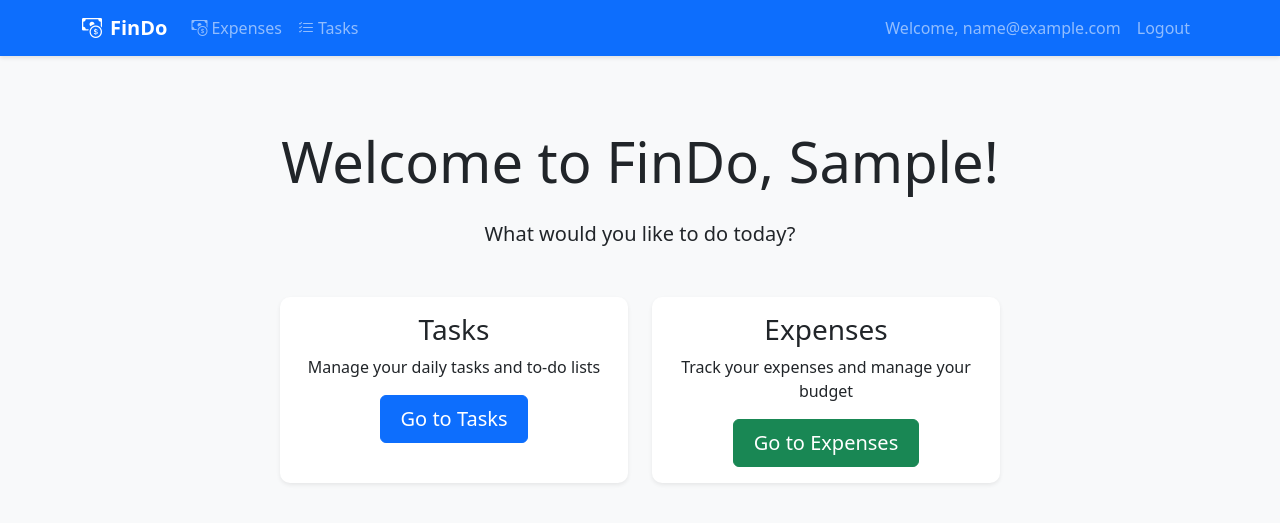
After one commit to Dakshkumar24/FinDo, a Flask app: page /welcome in a window 1280 px wide. The commit adds this page. Shown: the top 523 px of the page. Run offline with Flask 3, Linux system fonts and the light colour scheme; the visitor is signed in with stand-in values (Sample User, id 1).

Commit message:
Add welcome page with user's first name and restore navigation options

```diff
--- a/flask_app.py
+++ b/flask_app.py
@@ -41,17 +41,23 @@ login_manager.init_app(app)
 login_manager.login_view = 'login'
 
 class User(UserMixin):
-    def __init__(self, id, email, password):
+    def __init__(self, id, email, password, first_name=None):
         self.id = id
         self.email = email
         self.password = password
+        self.first_name = first_name or email.split('@')[0]  # Default to part before @ if no first name
 
 @login_manager.user_loader
 def load_user(user_id):
     users = load_users()
     if user_id in users:
         user_data = users[user_id]
-        return User(user_id, user_id, user_data['password'])
+        return User(
+            id=user_id,
+            email=user_id,
+            password=user_data['password'],
+            first_name=user_data.get('first_name')
+        )
     return None
 
 # Database setup
@@ -132,8 +138,13 @@ def cleanup_old_deleted_todos():
 @app.route('/')
 def index():
     if 'user_id' in session or current_user.is_authenticated:
-        return redirect(url_for('expenses'))
+        return redirect(url_for('welcome'))
     return redirect(url_for('login'))
+
+@app.route('/welcome')
+@login_required
+def welcome():
+    return render_template('welcome.html')
 
 @app.route('/expenses')
 @login_required
@@ -156,7 +167,7 @@ def login():
                 login_user(user)
                 flash('Logged in successfully!', 'success')
                 next_page = request.args.get('next')
-                return redirect(next_page) if next_page else redirect(url_for('dashboard'))
+                return redirect(next_page) if next_page else redirect(url_for('welcome'))
 
         flash('Invalid email or password', 'danger')
 
@@ -191,9 +202,11 @@ def register():
 
         try:
             # Create user account directly without verification
+            first_name = request.form.get('first_name', '').strip()
             users[email] = {
                 'password': generate_password_hash(password),
-                'verified': True
+                'verified': True,
+                'first_name': first_name if first_name else None
             }
             save_users(users)
 
--- a/templates/register.html
+++ b/templates/register.html
@@ -9,6 +9,10 @@
             <div class="card-body">
                 <h2 class="card-title text-center mb-4">Create a FinDo Account</h2>
                 <form method="POST" action="{{ url_for('register') }}">
+                    <div class="mb-3">
+                        <label for="first_name" class="form-label">First Name</label>
+                        <input type="text" class="form-control" id="first_name" name="first_name" required>
+                    </div>
                     <div class="mb-3">
                         <label for="email" class="form-label">Email address</label>
                         <input type="email" class="form-control" id="email" name="email" required>
--- /dev/null
+++ b/templates/welcome.html
@@ -0,0 +1,35 @@
+{% extends "base.html" %}
+
+{% block content %}
+<div class="container mt-5">
+    <div class="row justify-content-center">
+        <div class="col-md-8 text-center">
+            <h1 class="display-4 mb-4">Welcome to FinDo, {{ current_user.first_name }}!</h1>
+            <p class="lead mb-5">What would you like to do today?</p>
+
+            <div class="row">
+                <div class="col-md-6 mb-4">
+                    <div class="card h-100 shadow-sm">
+                        <div class="card-body">
+                            <i class="fas fa-tasks fa-4x mb-3 text-primary"></i>
+                            <h3>Tasks</h3>
+                            <p>Manage your daily tasks and to-do lists</p>
+                            <a href="{{ url_for('tasks') }}" class="btn btn-primary btn-lg">Go to Tasks</a>
+                        </div>
+                    </div>
+                </div>
+                <div class="col-md-6 mb-4">
+                    <div class="card h-100 shadow-sm">
+                        <div class="card-body">
+                            <i class="fas fa-money-bill-wave fa-4x mb-3 text-success"></i>
+                            <h3>Expenses</h3>
+                            <p>Track your expenses and manage your budget</p>
+                            <a href="{{ url_for('expenses') }}" class="btn btn-success btn-lg">Go to Expenses</a>
+                        </div>
+                    </div>
+                </div>
+            </div>
+        </div>
+    </div>
+</div>
+{% endblock %}
```
Also changed, not shown: database/expenses.json (+0 -9 lines), database/todos.json (+1 -10 lines).
